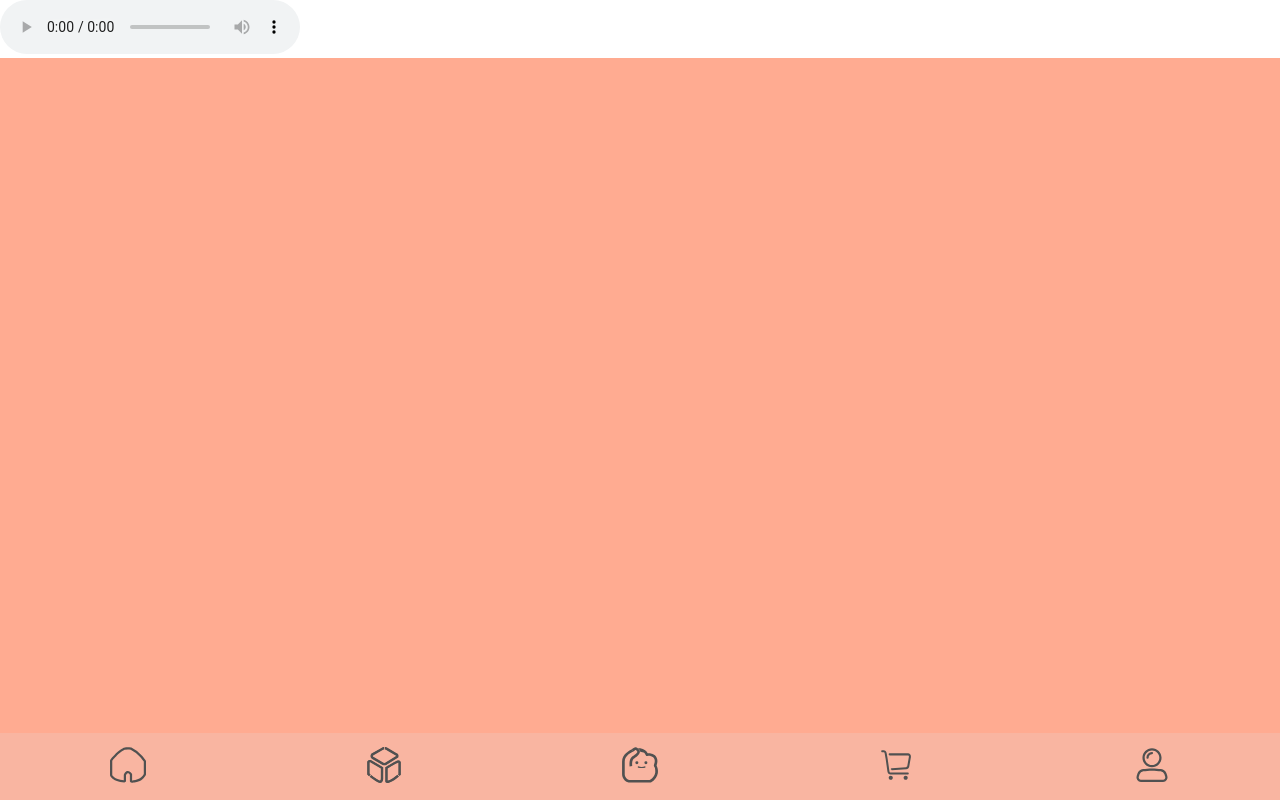
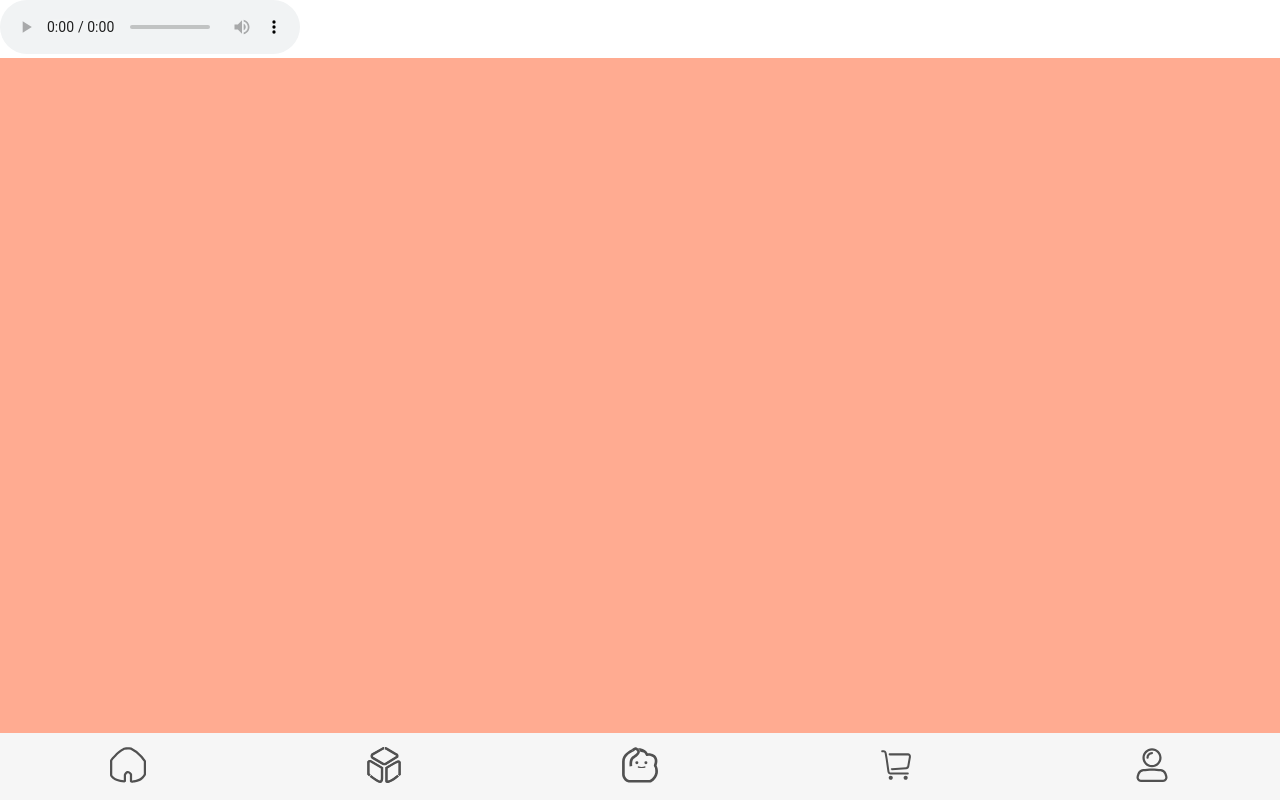
Before and after one commit to DNUIKZH/dnuikzh.github.io, a plain HTML site: page a5.html in a window 1280 px wide. Drawn offline with Linux system fonts and the light colour scheme.

Commit message:
Update a5.html

```diff
--- a/a5.html
+++ b/a5.html
@@ -40,7 +40,7 @@
             /* 固定定位 */
             left: 0;
             bottom: 0;
-            background-color: rgba(222, 222, 222, .2);
+            background-color: rgb(246, 246, 246);
             width: 100%;
             z-index: 9;
             /* 用来设定固定定位的z轴 */
```
